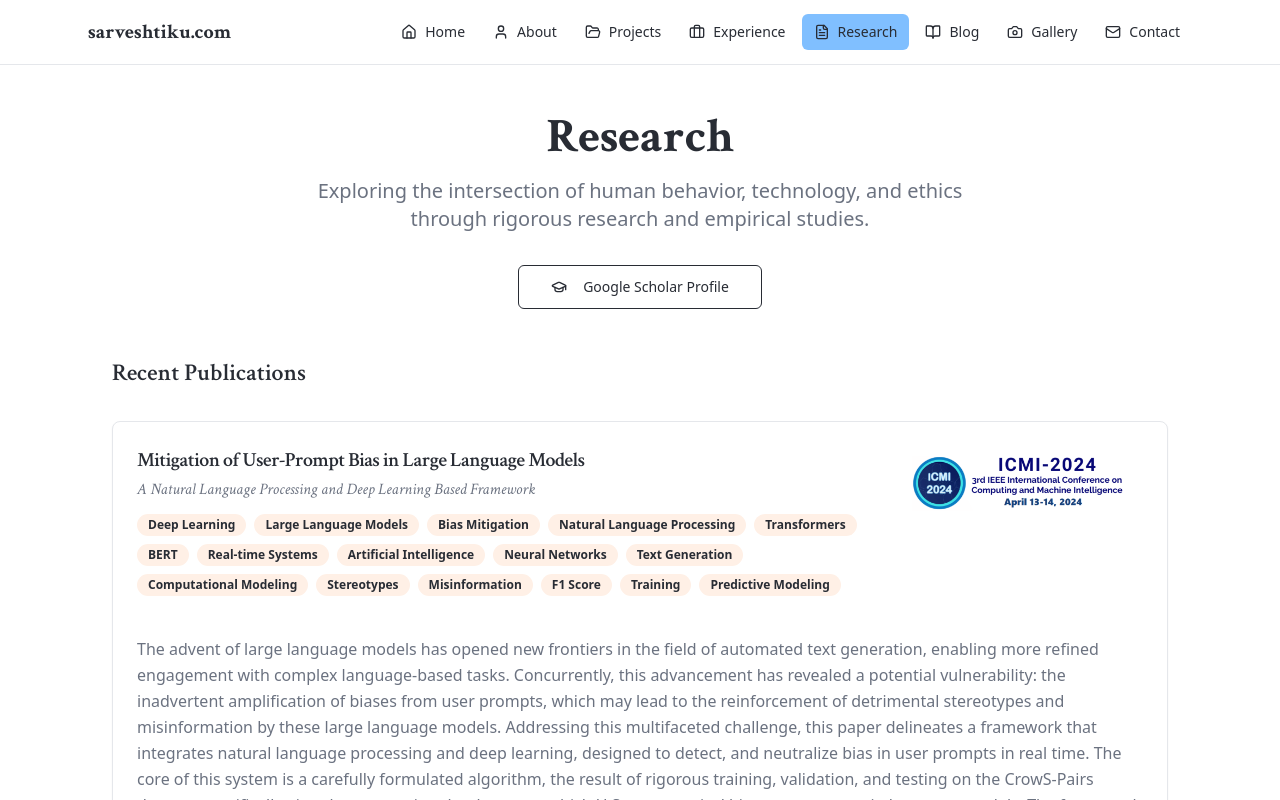
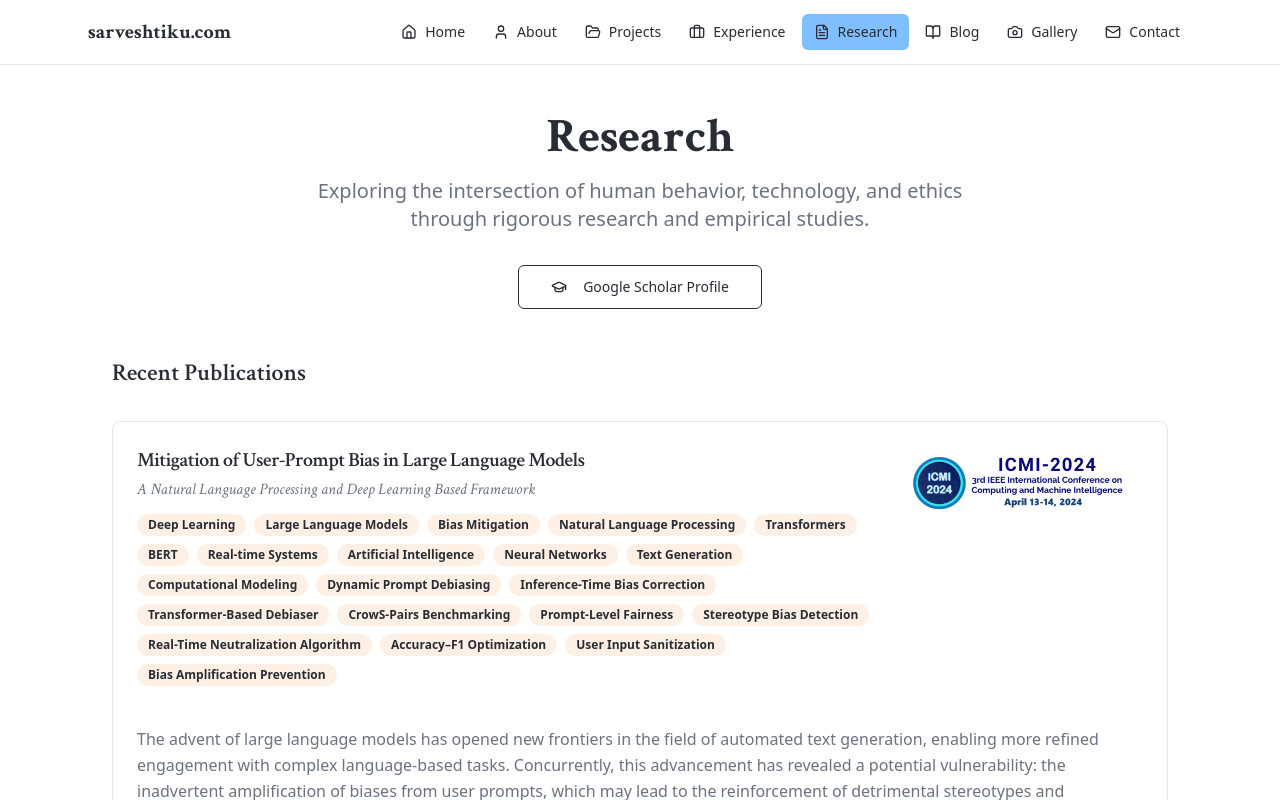
Before and after one commit to sarveshtiku/Personal-Portfolio-2025, a React (Vite) app: page /research in a window 1280 px wide. Shown: the top 800 px of the page. Built offline with nearby package versions, Linux system fonts and the light colour scheme.

Commit message:
Update research tags
Update the tags displayed on the research page.

```diff
--- a/src/pages/Research.tsx
+++ b/src/pages/Research.tsx
@@ -13,7 +13,7 @@ export default function Research() {
       date: "2024-04-13",
       status: "Published",
       type: "Conference Paper",
-      tags: ["Deep Learning", "Large Language Models", "Bias Mitigation", "Natural Language Processing", "Transformers", "BERT", "Real-time Systems", "Artificial Intelligence", "Neural Networks", "Text Generation", "Computational Modeling", "Stereotypes", "Misinformation", "F1 Score", "Training", "Predictive Modeling"],
+      tags: ["Deep Learning", "Large Language Models", "Bias Mitigation", "Natural Language Processing", "Transformers", "BERT", "Real-time Systems", "Artificial Intelligence", "Neural Networks", "Text Generation", "Computational Modeling", "Dynamic Prompt Debiasing", "Inference-Time Bias Correction", "Transformer-Based Debiaser", "CrowS-Pairs Benchmarking", "Prompt-Level Fairness", "Stereotype Bias Detection", "Real-Time Neutralization Algorithm", "Accuracy–F1 Optimization", "User Input Sanitization", "Bias Amplification Prevention"],
       link: "https://ieeexplore.ieee.org/abstract/document/10585628"
     },
     {
```
